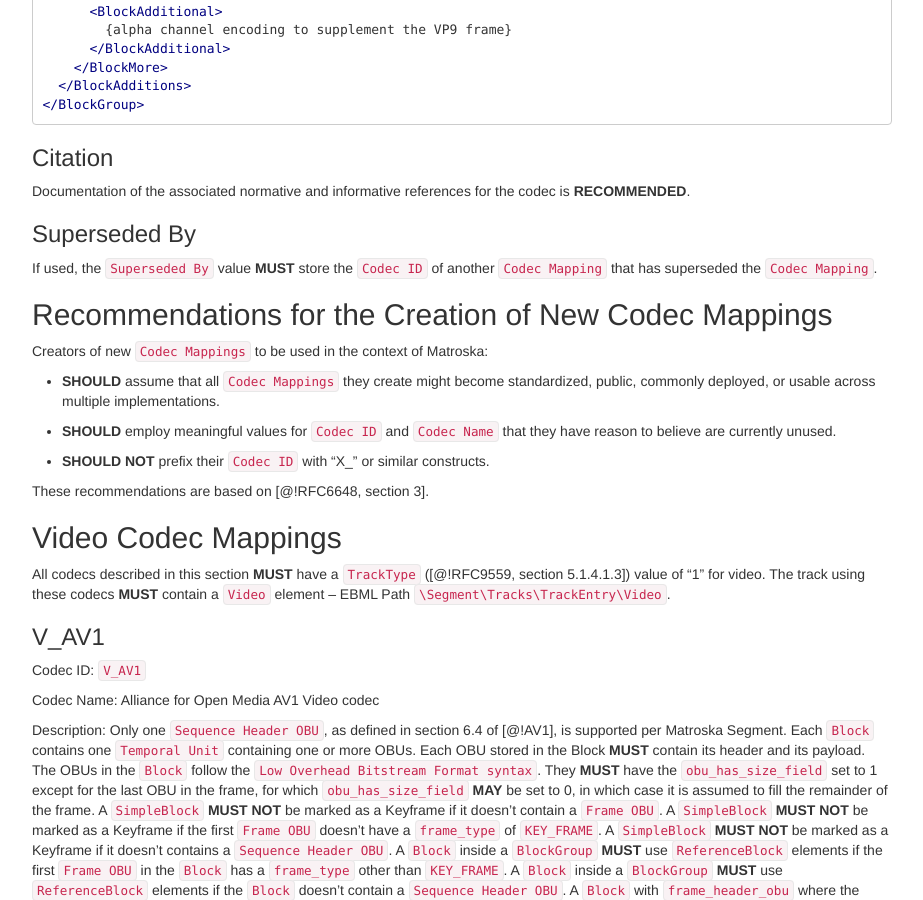
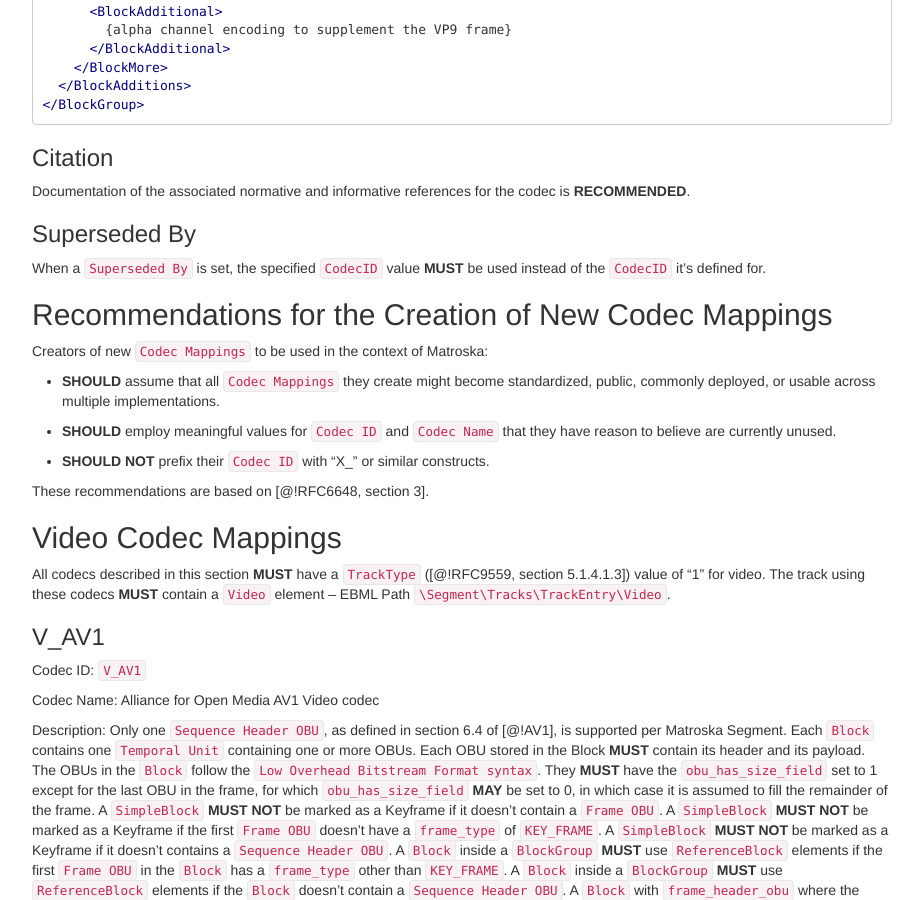
Before and after one commit to ietf-wg-cellar/matroska-specification, a Jekyll site: the page built from codec_specs.md, in a window 1280 px wide and 900 px high, scrolled down 1687 px. Shown: the whole window, without its empty margins (273-1196 px from the left). Built offline with Jekyll 4.4.1, drawn with Linux system fonts in a browser that asks for light colours; our own code applies the rules of GitHub Pages for plain Markdown files.

Commit message:
reword the Superseded By definition
it's simpler that way

```diff
--- a/codec_specs.md
+++ b/codec_specs.md
@@ -109,8 +109,7 @@
 
 ### Superseded By
 
-If used, the `Superseded By` value **MUST** store
-the `Codec ID` of another `Codec Mapping` that has superseded the `Codec Mapping`.
+When a `Superseded By` is set, the specified `CodecID` value **MUST** be used instead of the `CodecID` it's defined for.
 
 ## Recommendations for the Creation of New Codec Mappings
 
```
